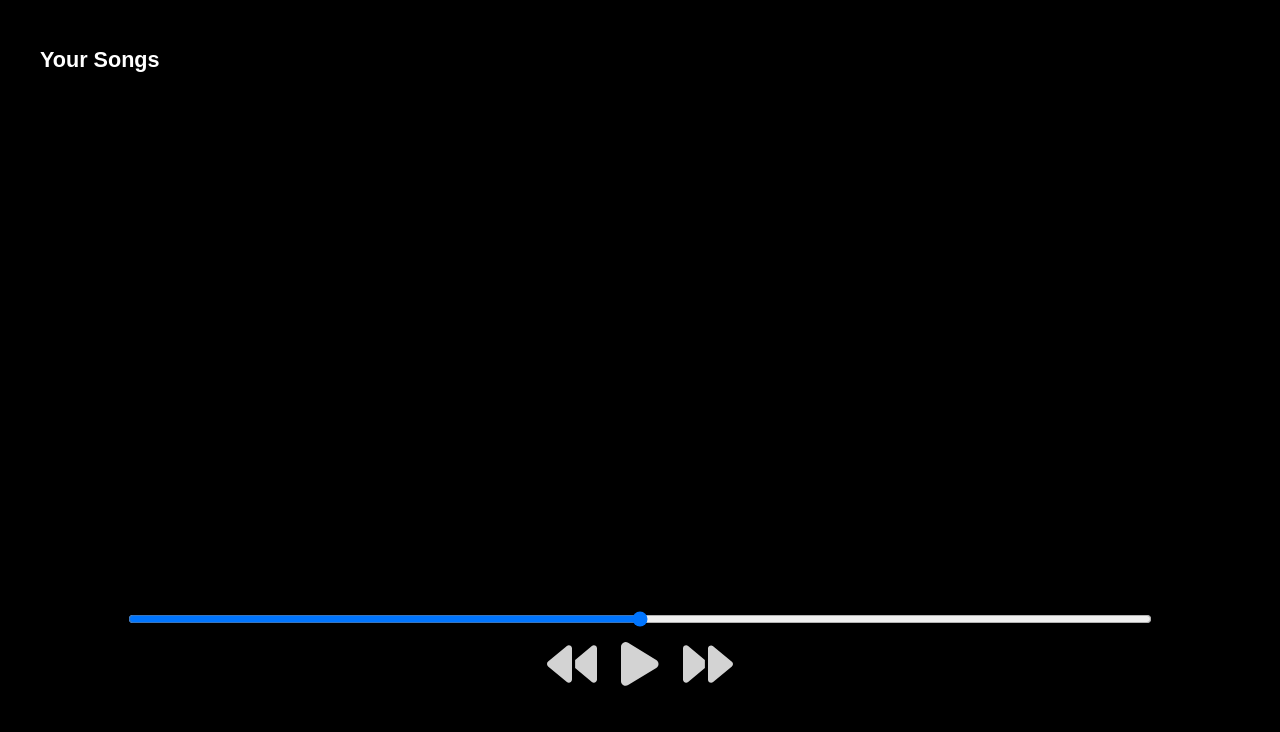
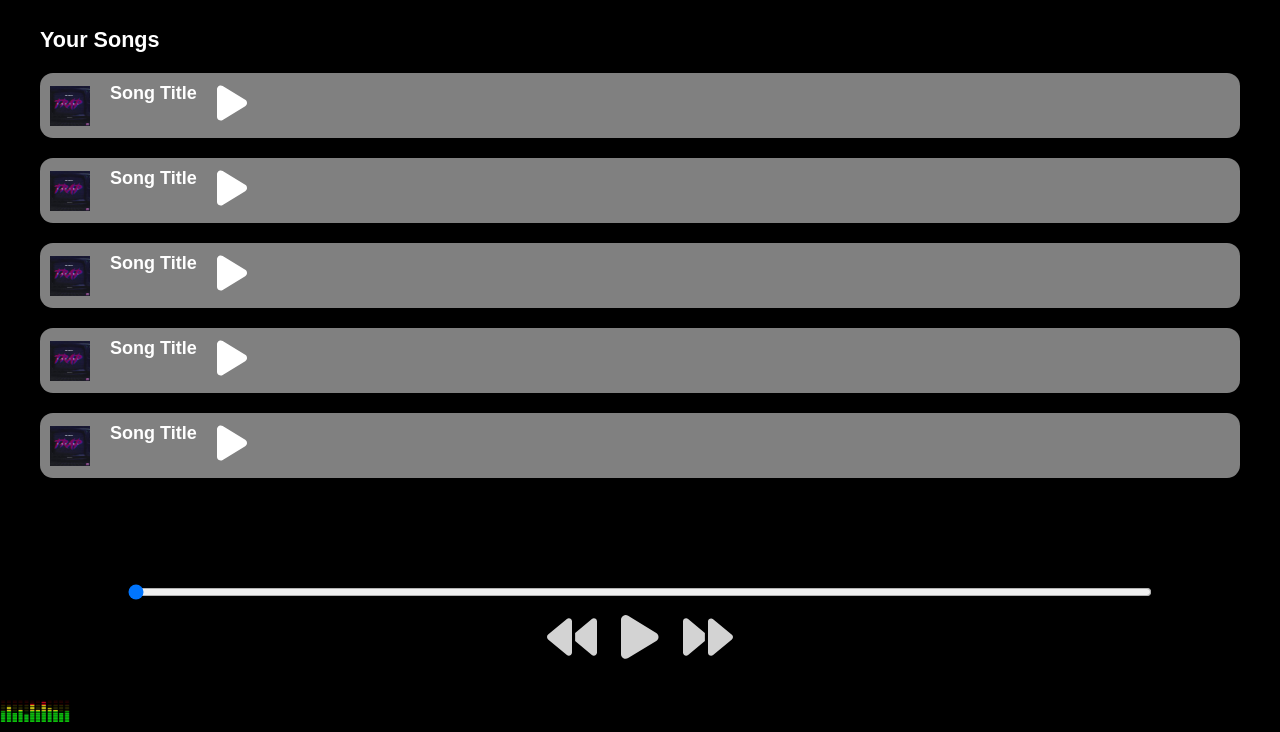
Before and after one commit to sohamsawant200/Spotify-Clone, a plain HTML site: page index.html in a window 1280 px wide. Shown: the part 68-800 px from the top of the page. Drawn offline with Linux system fonts and the light colour scheme.

Commit message:
Updated with basic JS

```diff
--- a/index.html
+++ b/index.html
@@ -8,6 +8,7 @@
     <link rel="stylesheet" href="styles.css" />
   </head>
   <body>
+    <!-- Nav Bar -->
     <nav>
       <ul>
         <li class="logo"><img src="logo.png" alt="Spotify" /></li>
@@ -18,41 +19,115 @@
       </ul>
     </nav>
 
+
+
     <div class="container">
       <h2>Your Songs</h2>
-      <div class="songList"></div>
-      <div class="songName"></div>
+      <div class="songList">
+        <div class="songItem">
+          <img src="/covers/2.jpg" alt="">
+          <div>Song Title</div>
+          <div class="playBtn"><svg xmlns="http://www.w3.org/2000/svg" viewBox="0 0 384 512">
+            <path
+              d="M361 215C375.3 223.8 384 239.3 384 256C384 272.7 375.3 288.2 361 296.1L73.03 472.1C58.21 482 39.66 482.4 24.52 473.9C9.377 465.4 0 449.4 0 432V80C0 62.64 9.377 46.63 24.52 38.13C39.66 29.64 58.21 29.99 73.03 39.04L361 215z"
+            />
+          </svg></div>
         </div>
 
+        <div class="songItem">
+          <img src="/covers/2.jpg" alt="">
+          <div>Song Title</div>
+          <div class="playBtn"><svg xmlns="http://www.w3.org/2000/svg" viewBox="0 0 384 512">
+            <path
+              d="M361 215C375.3 223.8 384 239.3 384 256C384 272.7 375.3 288.2 361 296.1L73.03 472.1C58.21 482 39.66 482.4 24.52 473.9C9.377 465.4 0 449.4 0 432V80C0 62.64 9.377 46.63 24.52 38.13C39.66 29.64 58.21 29.99 73.03 39.04L361 215z"
+            />
+          </svg></div>
+        </div>
+
+        <div class="songItem">
+          <img src="/covers/2.jpg" alt="">
+          <div>Song Title</div>
+          <div class="playBtn"><svg xmlns="http://www.w3.org/2000/svg" viewBox="0 0 384 512">
+            <path
+              d="M361 215C375.3 223.8 384 239.3 384 256C384 272.7 375.3 288.2 361 296.1L73.03 472.1C58.21 482 39.66 482.4 24.52 473.9C9.377 465.4 0 449.4 0 432V80C0 62.64 9.377 46.63 24.52 38.13C39.66 29.64 58.21 29.99 73.03 39.04L361 215z"
+            />
+          </svg></div>
+        </div>
+
+        <div class="songItem">
+          <img src="/covers/2.jpg" alt="">
+          <div>Song Title</div>
+          <div class="playBtn"><svg xmlns="http://www.w3.org/2000/svg" viewBox="0 0 384 512">
+            <path
+              d="M361 215C375.3 223.8 384 239.3 384 256C384 272.7 375.3 288.2 361 296.1L73.03 472.1C58.21 482 39.66 482.4 24.52 473.9C9.377 465.4 0 449.4 0 432V80C0 62.64 9.377 46.63 24.52 38.13C39.66 29.64 58.21 29.99 73.03 39.04L361 215z"
+            />
+          </svg></div>
+        </div>
+
+        <div class="songItem">
+          <img src="/covers/2.jpg" alt="">
+          <div>Song Title</div>
+          <div class="playBtn"><svg xmlns="http://www.w3.org/2000/svg" viewBox="0 0 384 512">
+            <path
+              d="M361 215C375.3 223.8 384 239.3 384 256C384 272.7 375.3 288.2 361 296.1L73.03 472.1C58.21 482 39.66 482.4 24.52 473.9C9.377 465.4 0 449.4 0 432V80C0 62.64 9.377 46.63 24.52 38.13C39.66 29.64 58.21 29.99 73.03 39.04L361 215z"
+            />
+          </svg></div>
+        </div>
+
+
+
+
+      </div>
+    </div>
+
+
+    <!-- Bottom Div    -->
     <div class="bottom">
       <div class="range">
-        <input type="range" name="range" id="progressBar" />
+        <input type="range" name="range" id="progressBar" value="0"/>
       </div>
       <div class="icons">
+        <div>
           <svg xmlns="http://www.w3.org/2000/svg" viewBox="0 0 512 512">
-          <!--! Font Awesome Pro 6.1.2 by @fontawesome - https://fontawesome.com License - https://fontawesome.com/license (Commercial License) Copyright 2022 Fonticons, Inc. -->
             <path
               d="M459.5 71.41l-171.5 142.9v83.45l171.5 142.9C480.1 457.7 512 443.3 512 415.1V96.03C512 68.66 480.1 54.28 459.5 71.41zM203.5 71.41L11.44 231.4c-15.25 12.87-15.25 36.37 0 49.24l192 159.1c20.63 17.12 52.51 2.749 52.51-24.62v-319.9C255.1 68.66 224.1 54.28 203.5 71.41z"
             />
           </svg>
           <!-- <img src="/icons/backward-solid.svg" alt="Backward icon"> -->
+        </div>
 
+        <div id="masterPlay">
           <svg xmlns="http://www.w3.org/2000/svg" viewBox="0 0 384 512">
-          <!--! Font Awesome Pro 6.1.2 by @fontawesome - https://fontawesome.com License - https://fontawesome.com/license (Commercial License) Copyright 2022 Fonticons, Inc. -->
             <path
               d="M361 215C375.3 223.8 384 239.3 384 256C384 272.7 375.3 288.2 361 296.1L73.03 472.1C58.21 482 39.66 482.4 24.52 473.9C9.377 465.4 0 449.4 0 432V80C0 62.64 9.377 46.63 24.52 38.13C39.66 29.64 58.21 29.99 73.03 39.04L361 215z"
             />
           </svg>
           <!-- <img src="/icons/play-solid.svg" alt="Play icon"> -->
+        </div>
 
+        <div>
           <svg xmlns="http://www.w3.org/2000/svg" viewBox="0 0 512 512">
-          <!--! Font Awesome Pro 6.1.2 by @fontawesome - https://fontawesome.com License - https://fontawesome.com/license (Commercial License) Copyright 2022 Fonticons, Inc. -->
             <path
             d="M52.51 440.6l171.5-142.9V214.3L52.51 71.41C31.88 54.28 0 68.66 0 96.03v319.9C0 443.3 31.88 457.7 52.51 440.6zM308.5 440.6l192-159.1c15.25-12.87 15.25-36.37 0-49.24l-192-159.1c-20.63-17.12-52.51-2.749-52.51 24.62v319.9C256 443.3 287.9 457.7 308.5 440.6z"
             />
           </svg>
         <!-- <img src="/icons/forward-solid.svg" alt="Forward icon"> -->
         </div>
+
       </div>
+
+
+
+
+
+
+
+
+      <div class="songInfo">
+        <img src="/playing.gif" alt="Playing">
+      </div>
+    </div>
+
+    <script src="script.js"></script>
   </body>
 </html>
--- a/script.js
+++ b/script.js
@@ -0,0 +1,58 @@
+console.log("Welcome to Spotify")
+
+// Initializing Parameters
+let songIndex = 0;
+let audioElement = new Audio('/songs/5.mp3');
+let masterPlay = document.getElementById('masterPlay');
+// audioElement.play();
+let progressBar = document.getElementById('progressBar');
+let playBtn = document.getElementsByClassName('playBtn');
+
+let songs = [
+    {
+        songName: 'Heros-Tonight' , songPath:'/songs/5.mp3' , coverPath:'/covers/5.jpg'
+    },
+    {
+        songName: 'Heros-Tonight' , songPath:'/songs/5.mp3' , coverPath:'/covers/5.jpg'
+    },
+    {
+        songName: 'Heros-Tonight' , songPath:'/songs/5.mp3' , coverPath:'/covers/5.jpg'
+    },
+    {
+        songName: 'Heros-Tonight' , songPath:'/songs/5.mp3' , coverPath:'/covers/5.jpg'
+    },
+    {
+        songName: 'Heros-Tonight' , songPath:'/songs/5.mp3' , coverPath:'/covers/5.jpg'
+    }
+
+]
+
+// Play and Pause Event from Masterplay
+masterPlay.addEventListener('click', function(){
+    if(audioElement.paused || audioElement.currrentTime<=0){
+        audioElement.play();
+        console.log('Audio Played');
+    }
+    else{
+        audioElement.pause();
+        console.log('Audio Paused');
+    }
+})
+
+//Change the Play svg to Pause ***Pending***
+function changeSvg(event){
+    if(event.target.tagName==='masterPlay'){
+
+    }
+}
+
+// Time Update Event in Progress Bar
+audioElement.addEventListener('timeupdate',function(){
+    progress = parseInt(audioElement.currentTime * 100/ audioElement.duration);
+    progressBar.value = progress;
+})
+
+// Chnage is Time Event in Progress Bar
+progressBar.addEventListener('change', function(){
+    audioElement.currentTime = (progressBar.value * audioElement.duration / 100);
+})
--- a/styles.css
+++ b/styles.css
@@ -18,7 +18,6 @@ nav ul {
 
 nav ul li {
   padding-right: 12px;
-  cursor: pointer;
 }
 
 .logo img {
@@ -26,7 +25,7 @@ nav ul li {
 }
 
 .container {
-  margin: 40px;
+  margin: 20px 40px;
 }
 
 .container h2{
@@ -40,6 +39,7 @@ nav ul li {
 }
 .icons svg{
   fill: lightgray;
+  cursor: pointer;
 }
 
 .icons svg:hover{
@@ -56,13 +56,13 @@ nav ul li {
 
 #progressBar {
   width: 80vw;
+  cursor: pointer;
 }
 
 .icons{
   height: 100px;
   display:flex;
   justify-content: center;
-  cursor: pointer;
 }
 
 .range{
@@ -70,3 +70,47 @@ nav ul li {
   justify-content: center;
   align-items: center;
 }
+
+.songList ul{
+  list-style-type: none;
+  margin-top: 20px;
+}
+
+.songItem{
+  margin-top: 20px;
+  display:flex;
+  background-color: gray;
+  border-radius: 13px;
+  align-content: center;
+}
+/* Needs to be vertically aligned */
+.songItem div{
+  margin: 10px;
+  /* margin-left: 10px; */
+  vertical-align: middle;
+  background-color: gray;
+}
+
+.songItem img{
+  height: 40px;
+  margin: 10px;
+  align-self: center;
+}
+
+.playBtn svg{
+  height:40px;
+  background-color:gray;
+  fill:white;
+  right:0;
+  cursor: pointer;
+}
+
+.songInfo{
+  /* margin-bottom:20px; */
+  /* position:absolute; */
+  left: 10vw;
+}
+
+.songInfo img{
+  width: 70px;
+}
```
Lines whose indentation alone changed are shown as unchanged.
